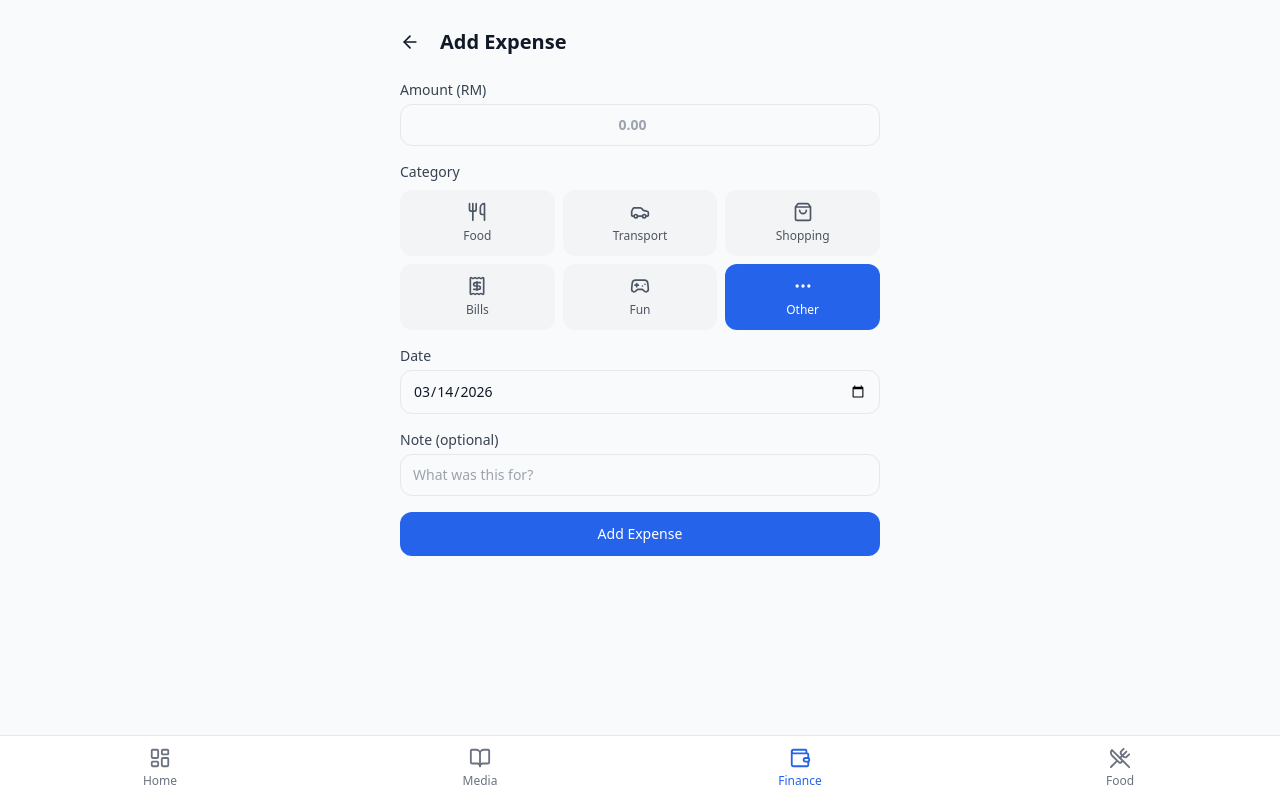
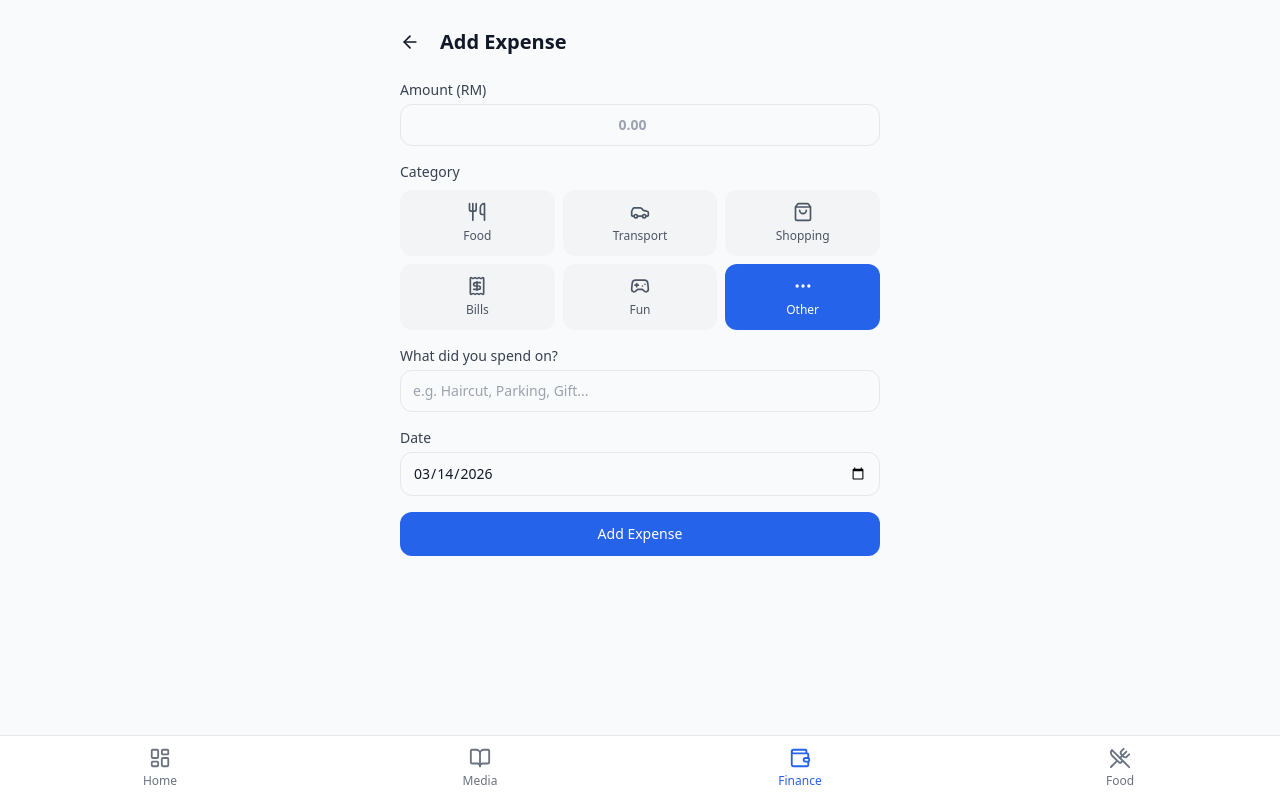
Before and after one commit to MuhammadLuqman-99/personal, a Next.js app: page /finance/add in a window 1280 px wide. Both pictures are taken after a click on the button "Other". Built offline with nearby package versions, Linux system fonts and the light colour scheme.

Commit message:
feat: show text input for custom spending when Other category selected
Co-Authored-By: Claude Opus 4.6 <noreply@anthropic.com>

```diff
--- a/src/components/finance/ExpenseForm.tsx
+++ b/src/components/finance/ExpenseForm.tsx
@@ -108,6 +108,21 @@ export default function ExpenseForm() {
         </div>
       </div>
 
+      {/* Custom category name */}
+      {category === 'other' && (
+        <div>
+          <label className="block text-sm font-medium text-gray-700 mb-1">What did you spend on?</label>
+          <input
+            type="text"
+            value={note}
+            onChange={(e) => setNote(e.target.value)}
+            placeholder="e.g. Haircut, Parking, Gift..."
+            className={inputClass}
+            required
+          />
+        </div>
+      )}
+
       {/* Date */}
       <div>
         <label className="block text-sm font-medium text-gray-700 mb-1">Date</label>
@@ -120,6 +135,7 @@ export default function ExpenseForm() {
       </div>
 
       {/* Note */}
+      {category !== 'other' && (
         <div>
           <label className="block text-sm font-medium text-gray-700 mb-1">Note (optional)</label>
           <input
@@ -130,6 +146,7 @@ export default function ExpenseForm() {
             className={inputClass}
           />
         </div>
+      )}
 
       {/* Submit */}
       <button
```
Lines whose indentation alone changed are shown as unchanged.
